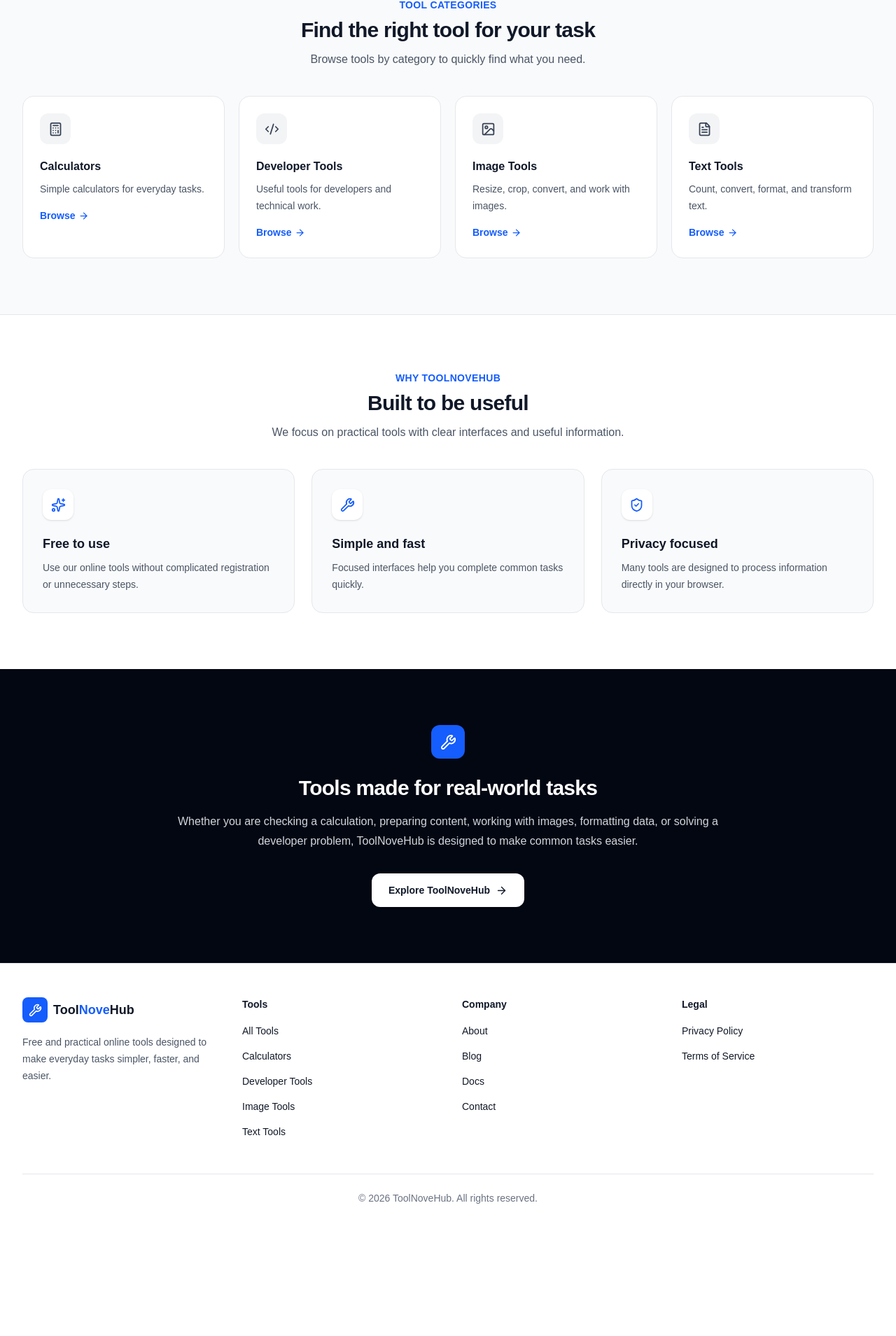
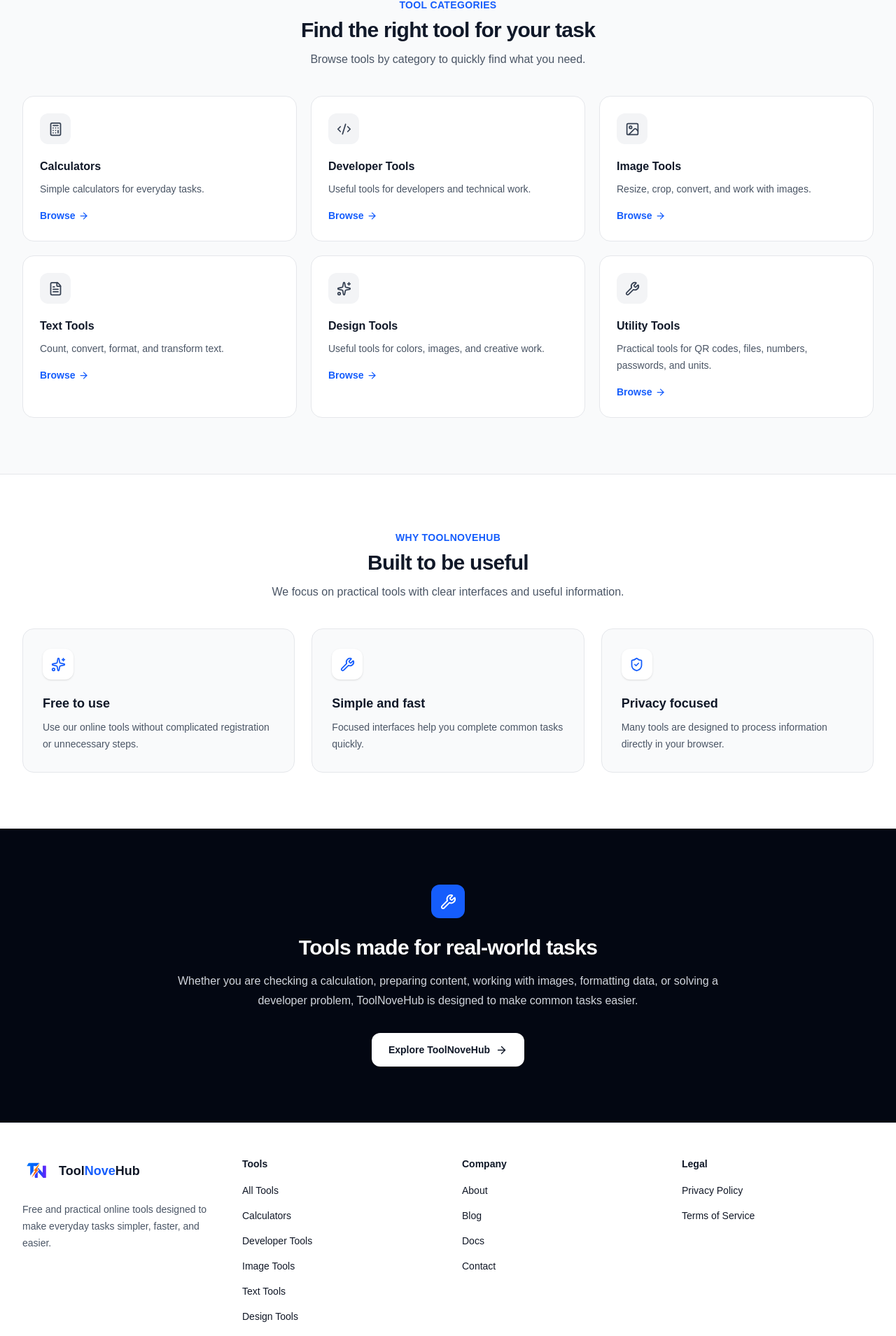
Before and after one commit to sprajeshofficial-wq/ToolNoveHub, a Next.js app: page / in a window 1280 px wide. Shown: the part 1474-3383 px from the top of the page at 70% size. Before the commit the page ends 3244 px from the top, so only its background shows below. Built offline with nearby package versions, Linux system fonts and the light colour scheme.

Commit message:
Complete tool categories and update footer

```diff
--- a/app/components/Footer.tsx
+++ b/app/components/Footer.tsx
@@ -1,12 +1,14 @@
+import Image from "next/image";
 import Link from "next/link";
-import { Wrench } from "lucide-react";
 
 const toolLinks = [
-  { name: "All Tools", href: "/tools" },
-  { name: "Calculators", href: "/tools/calculators" },
-  { name: "Developer Tools", href: "/tools/developer" },
-  { name: "Image Tools", href: "/tools/image" },
-  { name: "Text Tools", href: "/tools/text" },
+  { label: "All Tools", href: "/tools" },
+  { label: "Calculators", href: "/tools/calculators" },
+  { label: "Developer Tools", href: "/tools/developer" },
+  { label: "Image Tools", href: "/tools/image" },
+  { label: "Text Tools", href: "/tools/text" },
+  { label: "Design Tools", href: "/tools/design" },
+  { label: "Utility Tools", href: "/tools/utility" },
 ];
 
 const companyLinks = [
@@ -26,15 +28,20 @@
     <footer className="border-t border-gray-200 bg-white">
       <div className="mx-auto max-w-7xl px-4 py-12 sm:px-6 lg:px-8">
         <div className="grid gap-10 md:grid-cols-2 lg:grid-cols-4">
+
           {/* Brand */}
           <div>
             <Link
               href="/"
-              className="inline-flex items-center gap-2 text-lg font-bold text-gray-900"
+              className="inline-flex items-center gap-3 text-lg font-bold text-gray-900"
             >
-              <span className="flex h-9 w-9 items-center justify-center rounded-lg bg-blue-600 text-white">
-                <Wrench size={19} />
-              </span>
+              <Image
+                src="/logo.png"
+                alt="ToolNoveHub"
+                width={42}
+                height={42}
+                className="h-10 w-10 object-contain"
+              />
 
               <span>
                 Tool<span className="text-blue-600">Nove</span>Hub
@@ -58,7 +65,7 @@
                     href={link.href}
                     className="text-sm text-gray-600 transition hover:text-blue-600"
                   >
-                    {link.name}
+                    {link.label}
                   </Link>
                 </li>
               ))}
@@ -102,6 +109,7 @@
           </div>
         </div>
 
+        {/* Copyright */}
         <div className="mt-12 border-t border-gray-200 pt-6">
           <p className="text-center text-sm text-gray-500">
             © {new Date().getFullYear()} ToolNoveHub. All rights reserved.
--- a/app/page.tsx
+++ b/app/page.tsx
@@ -75,6 +75,18 @@
     description: "Count, convert, format, and transform text.",
     href: "/tools/text",
     icon: FileText,
+  },
+  {
+    name: "Design Tools",
+    description: "Useful tools for colors, images, and creative work.",
+    href: "/tools/design",
+    icon: Sparkles,
+  },
+  {
+    name: "Utility Tools",
+    description: "Practical tools for QR codes, files, numbers, passwords, and units.",
+    href: "/tools/utility",
+    icon: Wrench,
   },
 ];
 
@@ -226,7 +238,7 @@
             </p>
           </div>
 
-          <div className="mt-10 grid gap-5 sm:grid-cols-2 lg:grid-cols-4">
+          <div className="mt-10 grid gap-5 sm:grid-cols-2 lg:grid-cols-3">
             {categories.map((category) => {
               const Icon = category.icon;
 
--- a/app/tools/developer/page.tsx
+++ b/app/tools/developer/page.tsx
@@ -2,7 +2,6 @@
 import Link from "next/link";
 import {
   ArrowRight,
-  Braces,
   Binary,
   Code2,
 } from "lucide-react";
@@ -41,7 +40,14 @@
     slug: "json-formatter",
     description:
       "Format, beautify, minify, validate, and copy JSON data with a simple online tool.",
-    icon: Braces,
+    icon: Code2,
+  },
+  {
+    name: "JSON Validator",
+    slug: "json-validator",
+    description:
+      "Validate JSON data quickly and identify syntax errors with a simple browser-based tool.",
+    icon: Code2,
   },
   {
     name: "Binary Converter",
--- a/app/tools/page.tsx
+++ b/app/tools/page.tsx
@@ -249,15 +249,12 @@
           </p>
 
           <Link
-            href="/blog"
-            className="mt-6 inline-flex items-center rounded-xl bg-white px-5 py-3 font-semibold text-slate-900 transition hover:bg-slate-100"
-          >
-            Read the Blog
-            <ArrowRight
-              className="ml-2 h-4 w-4"
-              aria-hidden="true"
-            />
-          </Link>
+  href="/blog"
+  className="inline-flex items-center gap-2 rounded-xl bg-white px-6 py-3.5 text-sm font-semibold !text-slate-900 shadow-sm transition hover:bg-gray-100"
+>
+  Read the Blog
+  <ArrowRight size={17} />
+</Link>
         </section>
       </div>
     </main>
--- a/app/tools/utility/page.tsx
+++ b/app/tools/utility/page.tsx
@@ -3,6 +3,9 @@
   ArrowRight,
   QrCode,
   HardDrive,
+  Hash,
+  KeyRound,
+  RefreshCw,
 } from "lucide-react";
 
 const utilityTools = [
@@ -20,12 +23,33 @@
       "Convert file sizes between bytes, KB, MB, GB, TB, and other common units.",
     icon: HardDrive,
   },
+  {
+    name: "Number to Words",
+    slug: "number-to-words",
+    description:
+      "Convert numbers into readable words for documents, invoices, checks, and everyday use.",
+    icon: Hash,
+  },
+  {
+    name: "Password Generator",
+    slug: "password-generator",
+    description:
+      "Generate strong random passwords with customizable length and character options.",
+    icon: KeyRound,
+  },
+  {
+    name: "Unit Converter",
+    slug: "unit-converter",
+    description:
+      "Convert common measurements including length, weight, temperature, area, volume, and speed.",
+    icon: RefreshCw,
+  },
 ];
 
 export const metadata = {
   title: "Free Utility Tools",
   description:
-    "Free online utility tools from ToolNoveHub for QR codes, file sizes, and everyday digital tasks.",
+    "Free online utility tools from ToolNoveHub for QR codes, file sizes, number conversion, passwords, units, and everyday digital tasks.",
   alternates: {
     canonical: "https://toolnovehub.tools/tools/utility",
   },
@@ -52,7 +76,8 @@
 
             <p className="mt-5 text-lg leading-8 text-gray-600">
               Useful online utilities for QR codes, file
-              sizes, and everyday digital tasks.
+sizes, number conversion, passwords, units,
+and everyday digital tasks.
             </p>
           </div>
         </div>
```
